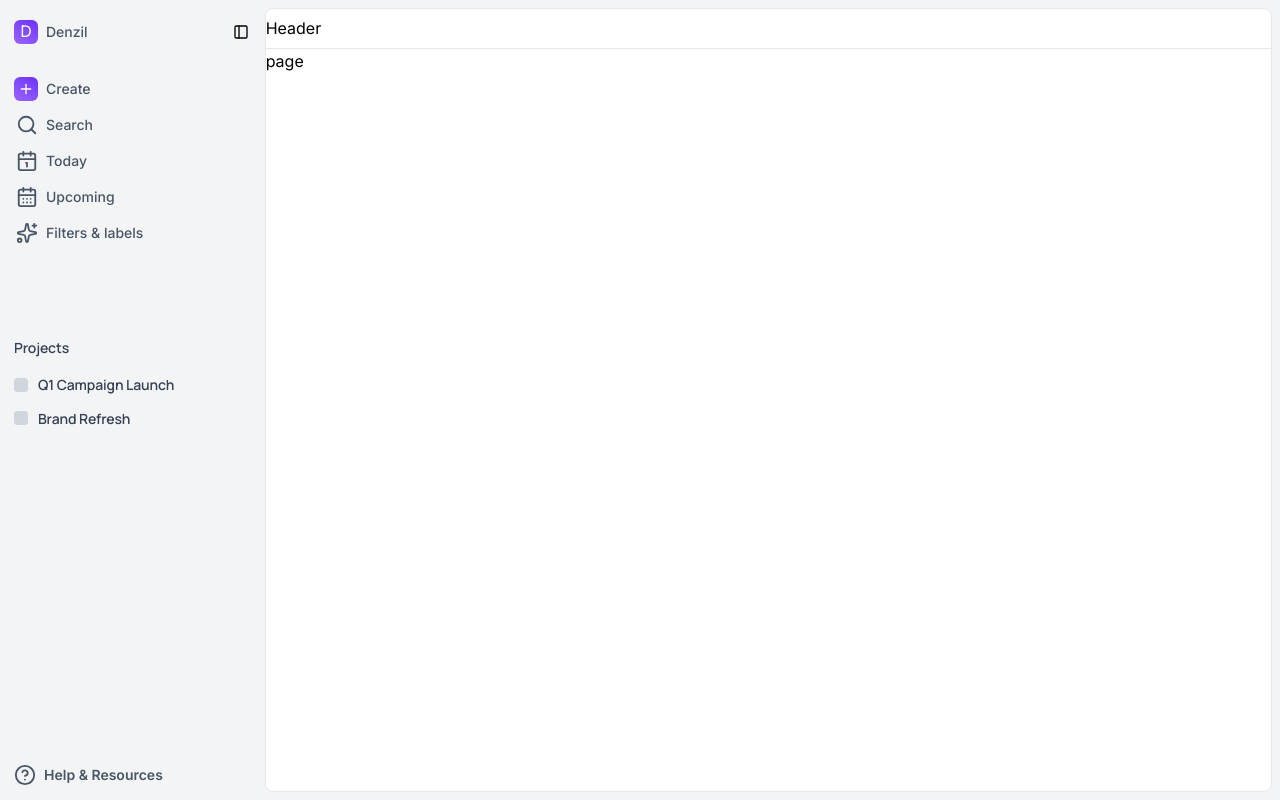
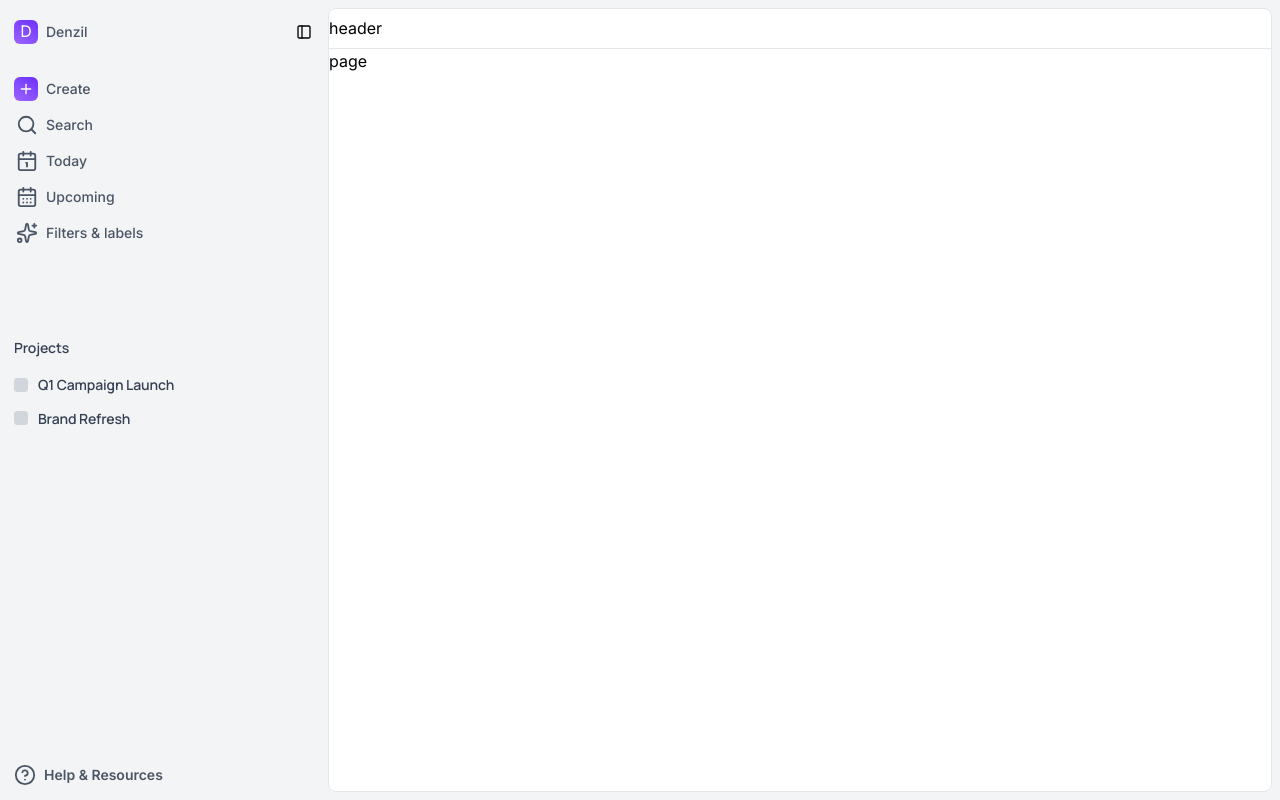
Before and after one commit to RodRe1ss/Enlist-Dashboard, a Next.js app: page / in a window 1280 px wide. Built offline with nearby package versions, Linux system fonts and the light colour scheme.

Commit message:
Sidebar dynamic logic add

```diff
--- a/src/app/layout.tsx
+++ b/src/app/layout.tsx
@@ -2,6 +2,10 @@ import type { Metadata } from "next";
 import "@/styles/globals.css";
 import { Inter, Manrope } from "next/font/google";
 import Main from "@/components/layout/main/Main";
+import { Suspense } from "react";
+import SidebarSkeleton from "@/features/sidebar/components/SidebarSkeleton";
+import Sidebar from "@/features/sidebar/components/Sidebar";
+import Header from "@/features/header/Header";
 
 const manrope = Manrope({
   variable: "--font-manrope",
@@ -25,8 +29,20 @@ export default function RootLayout({
 }>) {
   return (
     <html lang="en">
-      <body className={`${manrope.variable} ${inter.variable} antialiased`}>
-        <Main>{children}</Main>
+      <body
+        className={`${manrope.variable} ${inter.variable} antialiased bg-gray-100! w-full flex h-screen`}
+      >
+        <Suspense fallback={<SidebarSkeleton />}>
+          <Sidebar />
+        </Suspense>
+        <Main>
+          <div className=" min-h-0 h-full w-full bg-gray-100 p-2">
+            <div className="border border-gray-200 rounded-md overflow-hidden min-h-0 h-full w-full flex flex-col">
+              <Header />
+              {children}
+            </div>
+          </div>
+        </Main>
       </body>
     </html>
   );
--- a/src/components/layout/main/Main.tsx
+++ b/src/components/layout/main/Main.tsx
@@ -1,27 +1,32 @@
-import React, { Suspense } from "react";
-import Sidebar from "@/features/sidebar/components/Sidebar";
-import Header from "../../../features/header/Header";
-import SidebarSkeleton from "@/features/sidebar/components/SidebarSkeleton";
+"use client";
+
+import { useSidebarStore } from "@/features/sidebar/store/useSidebarStore";
+import { smoothTransition } from "@/lib/animations/transitions";
+// Motion
+import { motion } from "motion/react";
+import { useShallow } from "zustand/shallow";
 
 type Props = {
   children: React.ReactNode;
 };
 
 const Main = ({ children }: Props) => {
+  const { isSidebarOpen } = useSidebarStore(
+    useShallow((state) => ({
+      isSidebarOpen: state.isSidebarOpen,
+    })),
+  );
+
   return (
-    <main className="flex h-screen relative overflow-hidden w-full bg-gray-100">
-      {/* <Sidebar /> */}
-
-      <Suspense fallback={<SidebarSkeleton />}>
-        <Sidebar />
-      </Suspense>
-      <div className=" min-h-0 h-full w-full bg-gray-100 p-2">
-        <div className="border border-gray-200 rounded-md overflow-hidden min-h-0 h-full w-full flex flex-col">
-          <Header />
-          {children}
-        </div>
-      </div>
-    </main>
+    <motion.main
+      initial={{ marginLeft: 0 }}
+      animate={{ marginLeft: isSidebarOpen ? 0 : -320 }}
+      exit={{ marginLeft: 0 }}
+      transition={smoothTransition}
+      className="flex h-screen relative overflow-hidden flex-1 bg-gray-100"
+    >
+      {children}
+    </motion.main>
   );
 };
 
--- a/src/features/header/Header.tsx
+++ b/src/features/header/Header.tsx
@@ -1,7 +1,44 @@
+"use client";
+
+import { Button } from "@/components/ui/button";
+import { PanelRight } from "lucide-react";
+import { useSidebarStore } from "../sidebar/store/useSidebarStore";
+import { useShallow } from "zustand/shallow";
+import { cn } from "@/lib/utils";
+import { motion } from "motion/react";
+import { smoothTransition } from "@/lib/animations/transitions";
+
 const Header = () => {
+  const { isSidebarOpen, toggleSidebar } = useSidebarStore(
+    useShallow((state) => ({
+      isSidebarOpen: state.isSidebarOpen,
+      toggleSidebar: state.toggleSidebar,
+    })),
+  );
+
   return (
     <header className="bg-white h-10 border-b border-gray-200 w-full flex items-center justify-between">
-      Header
+      <motion.div
+        initial={{ x: 0 }}
+        animate={{ x: isSidebarOpen ? -40 : 0 }}
+        exit={{ x: 0 }}
+        transition={smoothTransition}
+        className="flex items-center gap-2 "
+      >
+        <Button
+          onClick={toggleSidebar}
+          variant={"ghost"}
+          size={"icon-sm"}
+          className={cn(
+            isSidebarOpen ? "opacity-0 pointer-events-none" : "opacity-100",
+            "transition-all duration-300",
+          )}
+        >
+          <PanelRight className="text-gray-600" />
+        </Button>
+
+        <span>header</span>
+      </motion.div>
     </header>
   );
 };
--- a/src/features/sidebar/components/Sidebar.tsx
+++ b/src/features/sidebar/components/Sidebar.tsx
@@ -1,6 +1,6 @@
-import { getProjects } from "../../projects/actions";
-import { getUser } from "../../user/actions";
-import { getWorkspaces } from "../../workspaces/actions";
+import { getProjects } from "@/features/projects/actions";
+import { getUser } from "@/features/user/actions";
+import { getWorkspaces } from "@/features/workspaces/actions";
 import SidebarClient from "./SidebarClient";
 
 import { unstable_noStore as noStore } from "next/cache";
--- a/src/features/sidebar/components/SidebarClient.tsx
+++ b/src/features/sidebar/components/SidebarClient.tsx
@@ -1,11 +1,24 @@
 "use client";
 
+// Zustand
+import { useSidebarStore } from "../store/useSidebarStore";
+import { useShallow } from "zustand/shallow";
+
+// Types
+import { Project, User, Workspace } from "@/types";
+
+// Icons
 import { HelpCircle, PanelLeft } from "lucide-react";
+
+// Components
 import SidebarProjects from "./SidebarProjects";
 import SidebarActions from "./SidebarActions";
 import { Button } from "@/components/ui/button";
-import { Project, User, Workspace } from "@/types";
 import ProfileButton from "./ProfileButton";
+
+// Motion
+import { motion } from "motion/react";
+import { smoothTransition } from "@/lib/animations/transitions";
 
 type Props = {
   data: {
@@ -16,8 +29,21 @@ type Props = {
 };
 
 const SidebarClient = ({ data }: Props) => {
+  const { isSidebarOpen, toggleSidebar } = useSidebarStore(
+    useShallow((state) => ({
+      isSidebarOpen: state.isSidebarOpen,
+      toggleSidebar: state.toggleSidebar,
+    })),
+  );
+
   return (
-    <aside className="bg-gray-100 w-80 h-full flex flex-col py-2 pl-2 ">
+    <motion.aside
+      initial={{ x: 0 }}
+      animate={{ x: isSidebarOpen ? 0 : -320 }}
+      exit={{ x: 0 }}
+      transition={smoothTransition}
+      className="bg-gray-100 w-80 h-full flex flex-col py-2 pl-2 "
+    >
       {/* Sidebar top */}
       <div className="flex items-center justify-between h-12 ">
         {/* Profile Button */}
@@ -27,7 +53,8 @@ const SidebarClient = ({ data }: Props) => {
         <Button
           variant={"ghost"}
           size={"icon-sm"}
-          className="hover:bg-gray-200 "
+          className="hover:bg-gray-200"
+          onClick={toggleSidebar}
         >
           <PanelLeft />
         </Button>
@@ -46,7 +73,7 @@ const SidebarClient = ({ data }: Props) => {
           Help & Resources
         </span>
       </div>
-    </aside>
+    </motion.aside>
   );
 };
 
--- a/src/features/sidebar/useSidebarStore.ts
+++ b/src/features/sidebar/store/useSidebarStore.ts
@@ -7,13 +7,13 @@ type SidebarStore = {
 };
 
 export const useSidebarStore = create<SidebarStore>()((set) => ({
-  isSidebarOpen: false,
+  isSidebarOpen: true,
   toggleSidebar: () =>
     set((state) => ({
       isSidebarOpen: !state.isSidebarOpen,
     })),
   resetSidebar: () =>
     set({
-      isSidebarOpen: false,
+      isSidebarOpen: true,
     }),
 }));
--- /dev/null
+++ b/src/lib/animations/transitions.ts
@@ -0,0 +1,6 @@
+import { Transition } from "motion";
+
+export const smoothTransition: Transition = {
+  duration: 0.8,
+  ease: [0, 0.71, 0.2, 1.01],
+};
```
